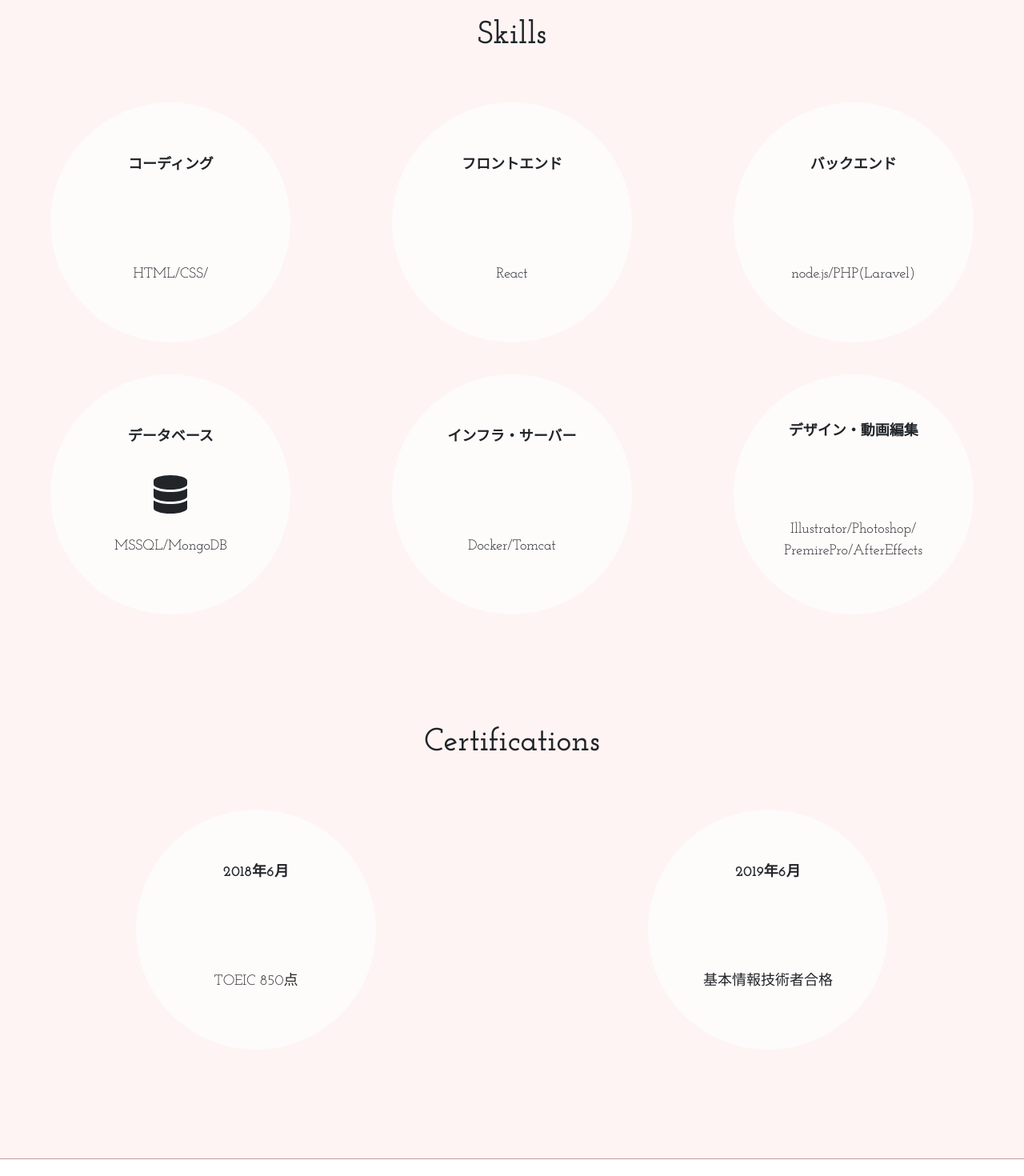
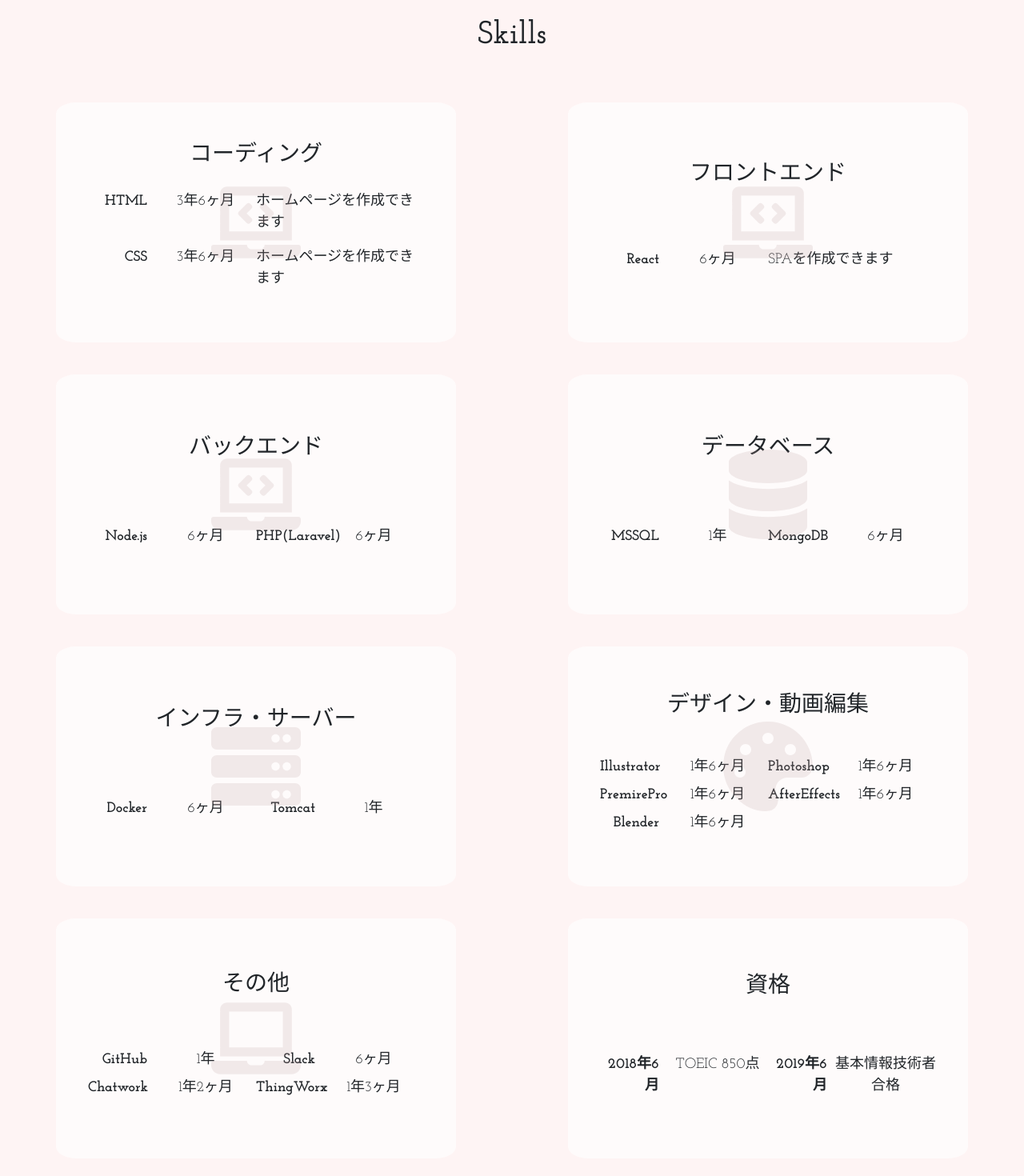
Before and after one commit to kiyomaron/portfolio, a React (Create React App) app: page /skills in a window 1280 px wide. Shown: the part 160-1630 px from the top of the page at 80% size. Built offline with nearby package versions, Linux system fonts and the light colour scheme.

Commit message:
Fix style on Skills page

```diff
--- a/src/components/SkillsPage.css
+++ b/src/components/SkillsPage.css
@@ -6,28 +6,40 @@
     text-align: center;
 }
 .skill {
-    width: 300px;
+    width: 500px;
     height: 300px;
     background-color: rgba(255,255,255,0.7);
-    border-radius: 50%;
-    padding: 20px;
+    border-radius: 5%;
+    padding: 40px;
     margin: 20px;
     display: flex;
     flex-wrap: wrap;
     justify-content: center;
     align-items: center;
     box-sizing: border-box;
-    position: relative;
 }
-.skill dt {
-    margin-bottom: 20px;
+.skill-detail {
+    display: flex;
+    flex-wrap: wrap;
     width: 100%;
+}
+.skill h3 {
+    width: 100%;
+}
+.skill-detail dt {
+    padding-right: 10px;
+    width: 20%;
+    text-align: right;
 }
 .skill .icon {
     position: absolute;
-    font-size: 3rem;
+    font-size: 7rem;
+    color: rgba(190, 161, 161, 0.2)
 }
-
-.skill dd {
-    display: block;
+.skill-detail dd {
+    width: 30%;
 }
+.skill-detail p {
+    text-align: left;
+    width: 50%;
+}
--- a/src/components/SkillsPage.jsx
+++ b/src/components/SkillsPage.jsx
@@ -1,6 +1,6 @@
 import React from 'react';
 import "./SkillsPage.css";
-import { FaDatabase } from "react-icons/fa";
+import { FaDatabase, FaPalette, FaLaptopCode, FaLaptop, FaServer } from "react-icons/fa";
 
 const SkillsPage = () => {
   return (
@@ -9,51 +9,104 @@ const SkillsPage = () => {
         <h2 className='text-center section-title'>Skills</h2>
         <dl className='skills'>
           <div className='skill'>
-              <dt>コーディング</dt>
-              <dd>HTML/CSS/</dd>
+            <h3>コーディング</h3>
+            <FaLaptopCode  className='icon' />
+            <div className='skill-detail'>
+              <dt>HTML</dt>
+              <dd>3年6ヶ月</dd>
+              <p>ホームページを作成できます</p>
+              <dt>CSS</dt>
+              <dd>3年6ヶ月</dd>
+              <p>ホームページを作成できます</p>
+            </div>
           </div>
 
           <div className='skill'>
-              <dt>フロントエンド</dt>
-              <dd>React</dd>
+            <h3>フロントエンド</h3>
+            <FaLaptopCode  className='icon' />
+            <div className='skill-detail'>
+              <dt>React</dt>
+              <dd>6ヶ月</dd>
+              <p>SPAを作成できます</p>
+            </div>
           </div>
 
           <div className='skill'>
-              <dt>バックエンド</dt>
-              <dd>node.js/PHP(Laravel)</dd>
+            <h3>バックエンド</h3>
+            <FaLaptopCode  className='icon' />
+            <div className='skill-detail'>
+              <dt>Node.js</dt>
+              <dd>6ヶ月</dd>
+              <dt>PHP(Laravel)</dt>
+              <dd>6ヶ月</dd>
+            </div>
           </div>
 
           <div className='skill'>
-              <dt>データベース</dt>
-              <FaDatabase className='icon'/>
-              <dd>MSSQL/MongoDB</dd>
+            <h3>データベース</h3>
+            <FaDatabase className='icon' />
+            <div className='skill-detail'>
+              <dt>MSSQL</dt>
+              <dd>1年</dd>
+              <dt>MongoDB</dt>
+              <dd>6ヶ月</dd>
+            </div>
           </div>
 
           <div className='skill'>
-              <dt>インフラ・サーバー</dt>
-              <dd>Docker/Tomcat</dd>
+            <h3>インフラ・サーバー</h3>
+            <FaServer className='icon' />
+            <div className='skill-detail'>
+              <dt>Docker</dt>
+              <dd>6ヶ月</dd>
+              <dt>Tomcat</dt>
+              <dd>1年</dd>
+            </div>
           </div>
 
           <div className='skill'>
-              <dt>デザイン・動画編集</dt>
-              <dd>Illustrator/Photoshop/<br></br>PremirePro/AfterEffects</dd>
+            <h3>デザイン・動画編集</h3>
+            <FaPalette className='icon' />
+            <div className='skill-detail'>
+              <dt>Illustrator</dt>
+              <dd>1年6ヶ月</dd>
+              <dt>Photoshop</dt>
+              <dd>1年6ヶ月</dd>
+              <dt>PremirePro</dt>
+              <dd>1年6ヶ月</dd>
+              <dt>AfterEffects</dt>
+              <dd>1年6ヶ月</dd>
+              <dt>Blender</dt>
+              <dd>1年6ヶ月</dd>
+            </div>
           </div>
-        </dl>
-      </section>
+          <div className='skill'>
+            <h3>その他</h3>
+            <FaLaptop className='icon' />
+            <div className='skill-detail'>
+              <dt>GitHub</dt>
+              <dd>1年</dd>
+              <dt>Slack</dt>
+              <dd>6ヶ月</dd>
+              <dt>Chatwork</dt>
+              <dd>1年2ヶ月</dd>
+              <dt>ThingWorx</dt>
+              <dd>1年3ヶ月</dd>
+            </div>
+          </div>
+          <div className='skill'>
+              <h3>資格</h3>
+              <div className='skill-detail'>
+                <dt>2018年6月</dt>
+                <dd>TOEIC 850点</dd>
+                <dt>2019年6月</dt>
+                <dd>基本情報技術者合格</dd>
+              </div>
 
-      <section className='pb-100'>
-        <h2 className='text-center section-title'>Certifications</h2>
-        <dl className='skills'>
-          <div className='skill'>
-              <dt>2018年6月</dt>
-              <dd>TOEIC 850点</dd>
           </div>
 
-          <div className='skill'>
-              <dt>2019年6月</dt>
-              <dd>基本情報技術者合格</dd>
-          </div>
         </dl>
+
       </section>
     </>
 
--- a/src/index.css
+++ b/src/index.css
@@ -5,6 +5,7 @@ body {
     sans-serif;
   -webkit-font-smoothing: antialiased;
   -moz-osx-font-smoothing: grayscale;
+  font-size: 1rem;
 }
 
 code {
```
